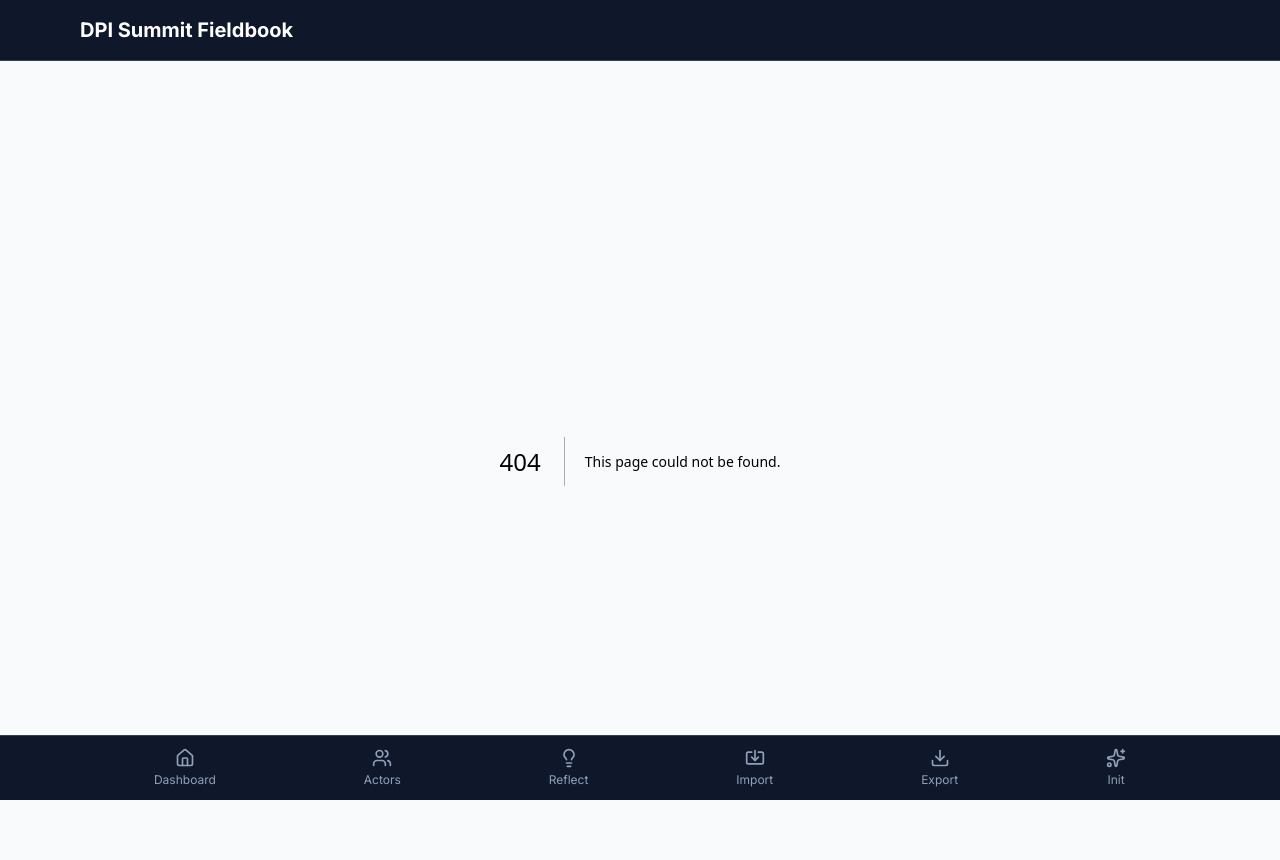
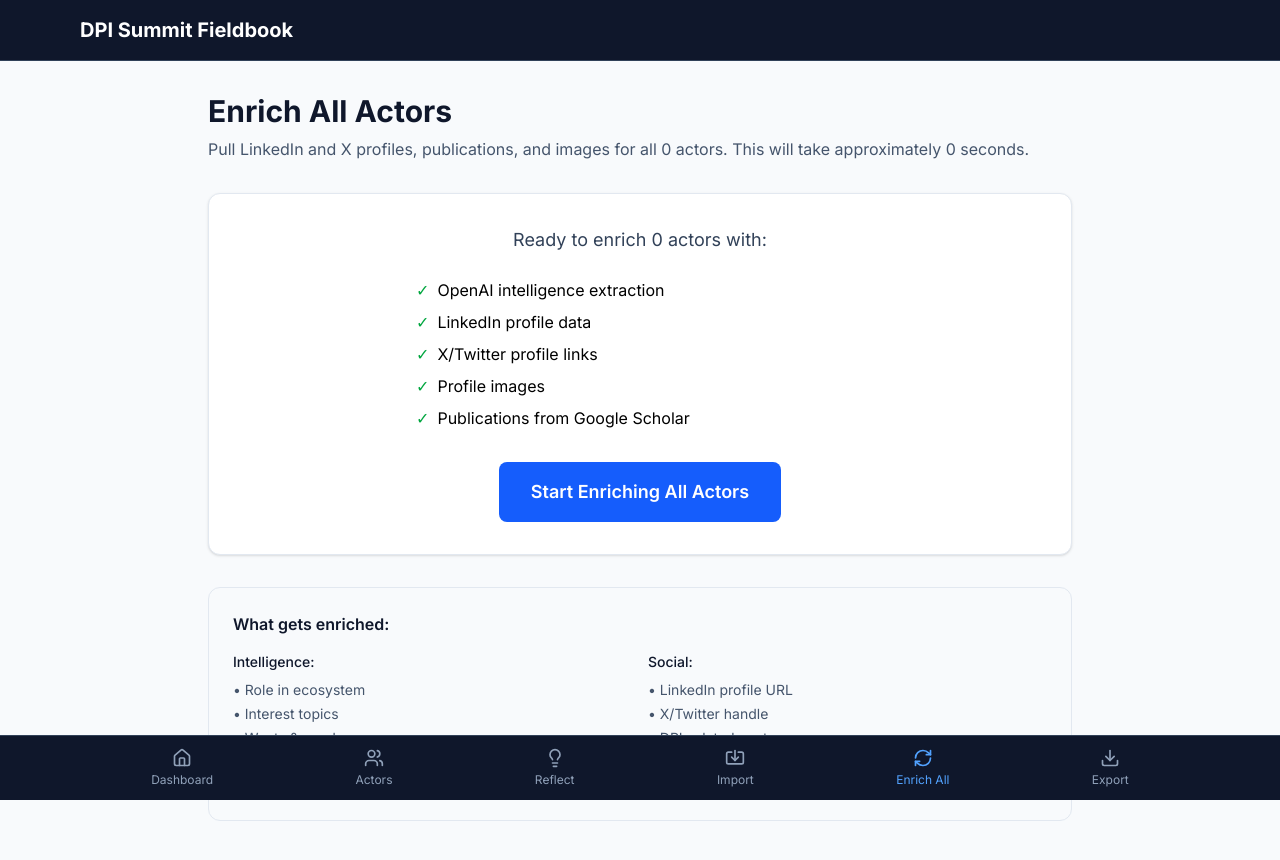
Before and after one commit to knaig/dpi-fieldbook, a Next.js app: page /enrich-all in a window 1280 px wide. Before the commit this address had no page. Shown: the top 860 px of the page. Built offline with nearby package versions, Linux system fonts and the light colour scheme.

Commit message:
Add batch enrichment page for all actors

```diff
--- /dev/null
+++ b/app/enrich-all/page.tsx
@@ -0,0 +1,164 @@
+'use client';
+
+import { useState } from 'react';
+import { useFieldbookStore } from '@/lib/useFieldbookStore';
+import toast from 'react-hot-toast';
+import { RefreshCw } from 'lucide-react';
+
+export default function EnrichAllPage() {
+  const { actors, isHydrated, mergeActorIntelligence } = useFieldbookStore();
+  const [isEnriching, setIsEnriching] = useState(false);
+  const [progress, setProgress] = useState({ current: 0, total: 0 });
+
+  const handleEnrichAll = async () => {
+    if (!actors || actors.length === 0) {
+      toast.error('No actors to enrich');
+      return;
+    }
+
+    setIsEnriching(true);
+    setProgress({ current: 0, total: actors.length });
+
+    let successCount = 0;
+    let failCount = 0;
+
+    for (let i = 0; i < actors.length; i++) {
+      const actor = actors[i];
+      setProgress({ current: i + 1, total: actors.length });
+
+      try {
+        console.log(`Enriching ${i + 1}/${actors.length}: ${actor.name}`);
+
+        const response = await fetch(
+          `/api/enrichActor?name=${encodeURIComponent(actor.name)}&role=${encodeURIComponent(actor.contactRole)}&sector=${encodeURIComponent(actor.sector)}&context=${encodeURIComponent(actor.summitContext || '')}`
+        );
+
+        if (response.ok) {
+          const intelligence = await response.json();
+          mergeActorIntelligence(actor.id, intelligence);
+          successCount++;
+          console.log(`✓ Enriched: ${actor.name}`);
+        } else {
+          failCount++;
+          console.error(`✗ Failed: ${actor.name}`);
+        }
+      } catch (error) {
+        failCount++;
+        console.error(`Error enriching ${actor.name}:`, error);
+      }
+
+      // Rate limiting - wait 2 seconds between enrichments
+      if (i < actors.length - 1) {
+        await new Promise(resolve => setTimeout(resolve, 2000));
+      }
+    }
+
+    setIsEnriching(false);
+    toast.success(`Enrichment complete: ${successCount} successful, ${failCount} failed`);
+  };
+
+  if (!isHydrated) {
+    return (
+      <div className="max-w-4xl mx-auto px-4 py-8">
+        <p className="text-slate-600">Loading...</p>
+      </div>
+    );
+  }
+
+  return (
+    <div className="max-w-4xl mx-auto px-4 py-8">
+      <h1 className="text-3xl font-bold text-slate-900 mb-2">
+        Enrich All Actors
+      </h1>
+
+      <p className="text-slate-600 mb-8">
+        Pull LinkedIn and X profiles, publications, and images for all {actors.length} actors.
+        This will take approximately {Math.ceil(actors.length * 2)} seconds.
+      </p>
+
+      <div className="bg-white rounded-xl p-8 shadow-sm border border-slate-200">
+        {isEnriching ? (
+          <div className="text-center">
+            <RefreshCw className="w-16 h-16 mx-auto mb-4 animate-spin text-blue-600" />
+            <p className="text-lg font-semibold text-slate-900 mb-2">
+              Enriching actors...
+            </p>
+            <p className="text-sm text-slate-600 mb-4">
+              {progress.current} / {progress.total} complete
+            </p>
+            <div className="w-full bg-slate-200 rounded-full h-3">
+              <div
+                className="bg-blue-600 h-3 rounded-full transition-all duration-300"
+                style={{ width: `${(progress.current / progress.total) * 100}%` }}
+              />
+            </div>
+            <p className="text-xs text-slate-500 mt-4">
+              Enriching {actors[progress.current - 1]?.name}...
+            </p>
+          </div>
+        ) : (
+          <div className="text-center">
+            <p className="text-lg text-slate-700 mb-6">
+              Ready to enrich {actors.length} actors with:
+            </p>
+            <ul className="text-left space-y-2 mb-8 max-w-md mx-auto">
+              <li className="flex items-center gap-2">
+                <span className="text-green-600">✓</span>
+                <span>OpenAI intelligence extraction</span>
+              </li>
+              <li className="flex items-center gap-2">
+                <span className="text-green-600">✓</span>
+                <span>LinkedIn profile data</span>
+              </li>
+              <li className="flex items-center gap-2">
+                <span className="text-green-600">✓</span>
+                <span>X/Twitter profile links</span>
+              </li>
+              <li className="flex items-center gap-2">
+                <span className="text-green-600">✓</span>
+                <span>Profile images</span>
+              </li>
+              <li className="flex items-center gap-2">
+                <span className="text-green-600">✓</span>
+                <span>Publications from Google Scholar</span>
+              </li>
+            </ul>
+
+            <button
+              onClick={handleEnrichAll}
+              className="px-8 py-4 bg-blue-600 text-white rounded-lg hover:bg-blue-700 text-lg font-semibold transition-colors"
+            >
+              Start Enriching All Actors
+            </button>
+          </div>
+        )}
+      </div>
+
+      <div className="mt-8 bg-slate-50 border border-slate-200 rounded-xl p-6">
+        <h3 className="font-semibold text-slate-900 mb-4">What gets enriched:</h3>
+        <div className="grid grid-cols-1 md:grid-cols-2 gap-4 text-sm">
+          <div>
+            <p className="font-medium text-slate-900 mb-2">Intelligence:</p>
+            <ul className="space-y-1 text-slate-600">
+              <li>• Role in ecosystem</li>
+              <li>• Interest topics</li>
+              <li>• Wants & needs</li>
+              <li>• Engagement strategy</li>
+              <li>• Leverage for AI4Inclusion</li>
+            </ul>
+          </div>
+          <div>
+            <p className="font-medium text-slate-900 mb-2">Social:</p>
+            <ul className="space-y-1 text-slate-600">
+              <li>• LinkedIn profile URL</li>
+              <li>• X/Twitter handle</li>
+              <li>• DPI-related posts</li>
+              <li>• Recent activity</li>
+              <li>• Profile images</li>
+            </ul>
+          </div>
+        </div>
+      </div>
+    </div>
+  );
+}
--- a/components/NavBar.tsx
+++ b/components/NavBar.tsx
@@ -2,15 +2,15 @@
 
 import Link from 'next/link';
 import { usePathname } from 'next/navigation';
-import { Home, Users, Lightbulb, Download, Import as ImportIcon, Sparkles } from 'lucide-react';
+import { Home, Users, Lightbulb, Download, Import as ImportIcon, RefreshCw } from 'lucide-react';
 
 const navItems = [
   { href: '/', label: 'Dashboard', icon: Home },
   { href: '/actors', label: 'Actors', icon: Users },
   { href: '/reflect', label: 'Reflect', icon: Lightbulb },
   { href: '/import', label: 'Import', icon: ImportIcon },
+  { href: '/enrich-all', label: 'Enrich All', icon: RefreshCw },
   { href: '/export', label: 'Export', icon: Download },
-  { href: '/init', label: 'Init', icon: Sparkles },
 ];
 
 export default function NavBar() {
```
